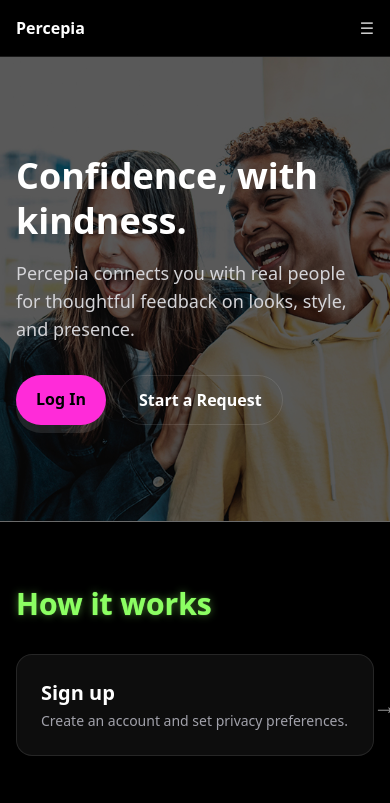
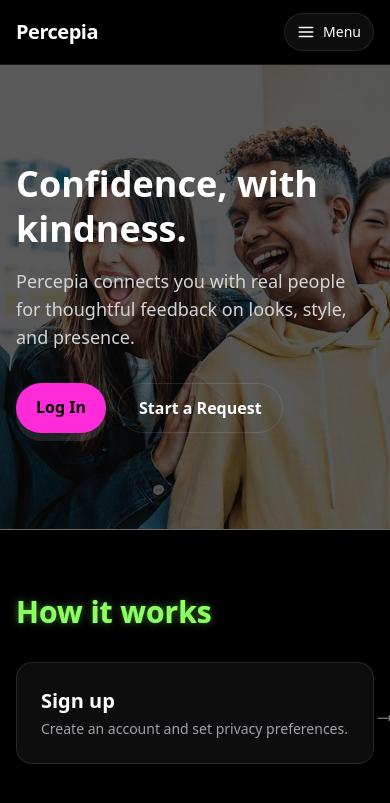
Before and after one commit to Percepia/Percepia-V4, a Next.js app: page / in a window 390 px wide. Shown: the top 803 px of the page. Built offline with nearby package versions, Linux system fonts and the light colour scheme; no server answers.

Commit message:
fix: normalize component filenames and imports (case-sensitive)

```diff
--- a/src/components/Navbar.tsx
+++ b/src/components/Navbar.tsx
@@ -1,47 +1,96 @@
+// src/components/Navbar.tsx
 "use client";
 
 import Link from "next/link";
-import { useState } from "react";
+import { useEffect, useState } from "react";
 import AuthButton from "@/components/AuthButton";
+import { getAuth, onAuthStateChanged } from "firebase/auth";
 
 const NavLink = ({ href, children }: { href: string; children: React.ReactNode }) => (
-  <Link href={href} className="text-sm text-white/70 hover:text-white transition">
+  <Link href={href} className="text-sm text-white/60 hover:text-white">
     {children}
   </Link>
 );
 
+function MenuIcon(props: React.SVGProps<SVGSVGElement>) {
+  return (
+    <svg viewBox="0 0 24 24" width="18" height="18" aria-hidden="true" {...props}>
+      <path d="M3 6h18M3 12h18M3 18h18" stroke="currentColor" strokeWidth="2" strokeLinecap="round" />
+    </svg>
+  );
+}
+
+function CloseIcon(props: React.SVGProps<SVGSVGElement>) {
+  return (
+    <svg viewBox="0 0 24 24" width="18" height="18" aria-hidden="true" {...props}>
+      <path d="M6 6l12 12M18 6l-12 12" stroke="currentColor" strokeWidth="2" strokeLinecap="round" />
+    </svg>
+  );
+}
+
 export default function Navbar() {
   const [open, setOpen] = useState(false);
+  const [authed, setAuthed] = useState<boolean | null>(null); // null during initial check
+
+  useEffect(() => {
+    const unsub = onAuthStateChanged(getAuth(), (u) => setAuthed(!!u));
+    return unsub;
+  }, []);
 
   return (
-    <header className="sticky top-0 z-40 backdrop-blur bg-black/40 border-b border-white/10">
-      <nav className="mx-auto max-w-6xl px-4 h-14 flex items-center justify-between">
-        <Link href="/" className="font-black">Percepia</Link>
+    <header className="sticky top-0 z-40 bg-black/50 backdrop-blur border-b border-white/10">
+      <div className="mx-auto max-w-7xl px-4 md:px-6 h-16 flex items-center justify-between">
+        <Link href="/" className="font-black text-xl tracking-tight" aria-label="Percepia">
+          Percepia
+        </Link>
 
-        <div className="hidden md:flex items-center gap-6">
-          <NavLink href="/user/request">Ask a Rater</NavLink>
-          <NavLink href="/user/history">History</NavLink>
-          <NavLink href="/user/wallet">Wallet</NavLink>
+        {/* Desktop */}
+        <nav className="hidden md:flex items-center gap-6">
+          {/* Show protected links ONLY when signed in */}
+          {authed ? (
+            <>
+              <NavLink href="/user/request">Ask a Rater</NavLink>
+              <NavLink href="/user/history">History</NavLink>
+              <NavLink href="/user/wallet">Wallet</NavLink>
+            </>
+          ) : null}
+
+          {/* Auth-aware button (Log in / Log out) */}
           <AuthButton />
-        </div>
+        </nav>
 
+        {/* Mobile toggle */}
         <button
-          className="md:hidden text-white/80"
-          aria-label="Toggle menu"
+          className="md:hidden inline-flex items-center gap-2 rounded-full border border-white/10 bg-white/5 px-3 py-2 text-white"
           onClick={() => setOpen((v) => !v)}
+          aria-label={open ? "Close menu" : "Open menu"}
         >
-          ☰
+          {open ? <CloseIcon /> : <MenuIcon />}
+          <span className="text-sm">{open ? "Close" : "Menu"}</span>
         </button>
-      </nav>
+      </div>
 
-      {/* mobile */}
+      {/* Mobile sheet */}
       {open && (
-        <div className="md:hidden border-t border-white/10 bg-black/60">
-          <div className="mx-auto max-w-6xl px-4 py-3 flex flex-col gap-4">
-            <NavLink href="/user/request">Ask a Rater</NavLink>
-            <NavLink href="/user/history">History</NavLink>
-            <NavLink href="/user/wallet">Wallet</NavLink>
-            <AuthButton />
+        <div className="md:hidden border-t border-white/10">
+          <div className="mx-auto max-w-7xl px-4 md:px-6 py-4 grid gap-3">
+            {/* Protected links only when signed in */}
+            {authed ? (
+              <>
+                <Link href="/user/request" className="rounded-full border border-white/10 bg-white/5 px-5 py-2 text-white" onClick={() => setOpen(false)}>
+                  Ask a Rater
+                </Link>
+                <Link href="/user/history" className="rounded-full border border-white/10 bg-white/5 px-5 py-2 text-white" onClick={() => setOpen(false)}>
+                  History
+                </Link>
+                <Link href="/user/wallet" className="rounded-full border border-white/10 bg-white/5 px-5 py-2 text-white" onClick={() => setOpen(false)}>
+                  Wallet
+                </Link>
+              </>
+            ) : null}
+
+            {/* Auth-aware button; also closes the sheet after action */}
+            <AuthButton className="w-full" onAction={() => setOpen(false)} />
           </div>
         </div>
       )}
```
